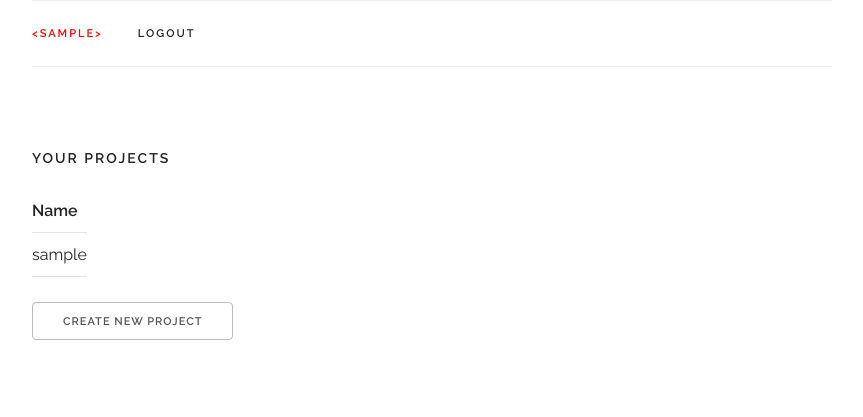
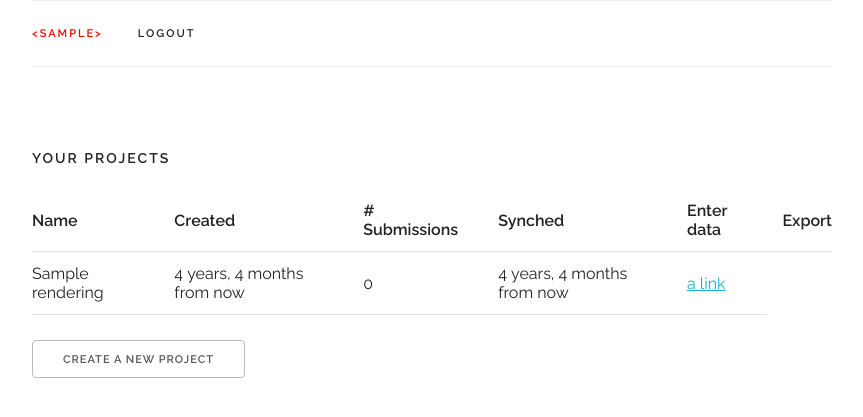
Before and after one commit to kobotoolbox/reports, a Django app: page /equitytool/ in a window 1280 px wide. Shown: the top 417 px of the page, without its empty margins (208-1071 px from the left). Run offline with Django 3.2, Linux system fonts and the light colour scheme; a user stored in the database is signed in; tables that the repository leaves empty hold one stand-in row (values such as "Sample post").

Commit message:
Added a bunch of stuff to the project view.

```diff
--- a/equitytool/templates/equity.html
+++ b/equitytool/templates/equity.html
@@ -1,4 +1,5 @@
 {% extends 'equity-base.html' %}
+{% load humanize %}
 
 {% block content %}
 
@@ -16,16 +17,27 @@
 {% if request.user.renderings.count > 0 %}
 <h6 class="docs-header">Your projects</h6>
 <table>
-  <tr><th>Name</th></tr>
+  <tr>
+    <th>Name</th>
+    <th>Created</th>
+    <th># Submissions</th>
+    <th>Synched</th>
+    <th>Enter data</th>
+    <th>Export</th>
+  </tr>
   {% for r in request.user.renderings.all %}
   <tr>
-    <td>{{ r.template.slug }}</td>
+    <td>{{ r.name }}</td>
+    <td>{{ r.created|naturaltime }}</td>
+    <td>{{ r.submission_count|intcomma }}</td>
+    <td>{{ r.modified|naturaltime }}</td>
+    <td><a href="#">a link</a></td>
   </tr>
   {% endfor %}
 </table>
 {% endif %}
 
-<a class="button" href="{% url 'create-project' %}">Create new project</a>
+<a class="button" href="{% url 'create-project' %}">Create a new project</a>
 {% endif %}
 
 {% endblock %}
--- a/equitytool/views.py
+++ b/equitytool/views.py
@@ -53,14 +53,17 @@ class Wrapper(object):
         return rmd
 
     def create_template(self):
-        data = {'user': self.user, 'slug': self.name, 'rmd': self.get_rmd()}
-        template, created = Template.objects.get_or_create(**data)
+        slug = 'urban' if self.urban else 'national'
+        template, created = Template.objects.get_or_create(user=self.user, slug=slug)
+        template.rmd = self.get_rmd()
+        template.save()
         return template
 
     def create_rendering(self, template):
         rendering, created = Rendering.objects.get_or_create(
             user=self.user,
             template=template,
+            name=self.name,
             url='fake'
         )
         return rendering
--- a/koboreports/settings.py
+++ b/koboreports/settings.py
@@ -22,6 +22,7 @@ INSTALLED_APPS = (
     'django.contrib.admin',
     'django.contrib.auth',
     'django.contrib.contenttypes',
+    'django.contrib.humanize',
     'django.contrib.sessions',
     'django.contrib.messages',
     'django.contrib.staticfiles',
--- a/reporter/models.py
+++ b/reporter/models.py
@@ -39,6 +39,13 @@ class Rendering(models.Model):
     url = models.URLField(blank=True)
     api_token = models.TextField(blank=True)
     data = models.TextField(default='')
+    name = models.TextField(default='')
+    created = models.DateTimeField(auto_now_add=True)
+    modified = models.DateTimeField(auto_now=True)
+
+    def submission_count(self):
+        lines = self.data.split('\n')
+        return len(lines) - 1
 
     def __unicode__(self):
         return unicode(self.id)
```
Also changed, not shown: reporter/migrations/0006_auto_20150910_1721.py (added).
